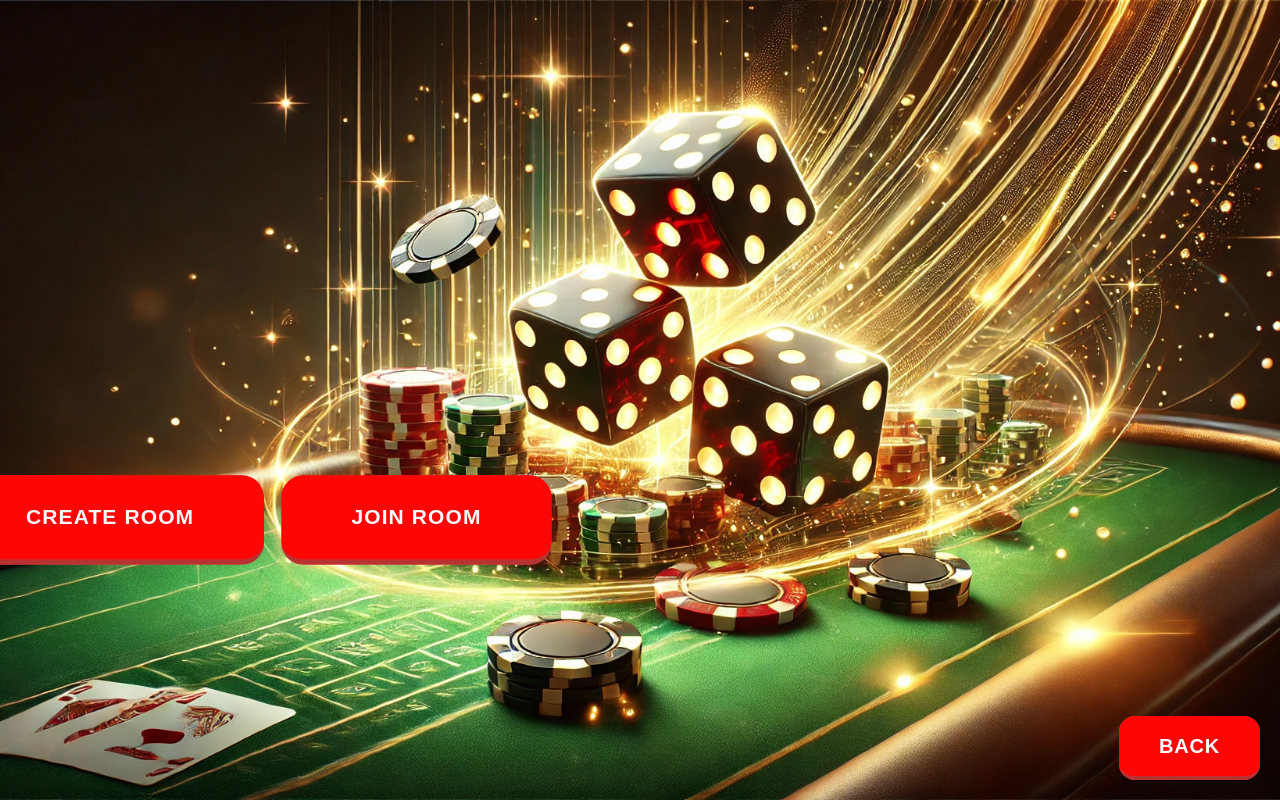
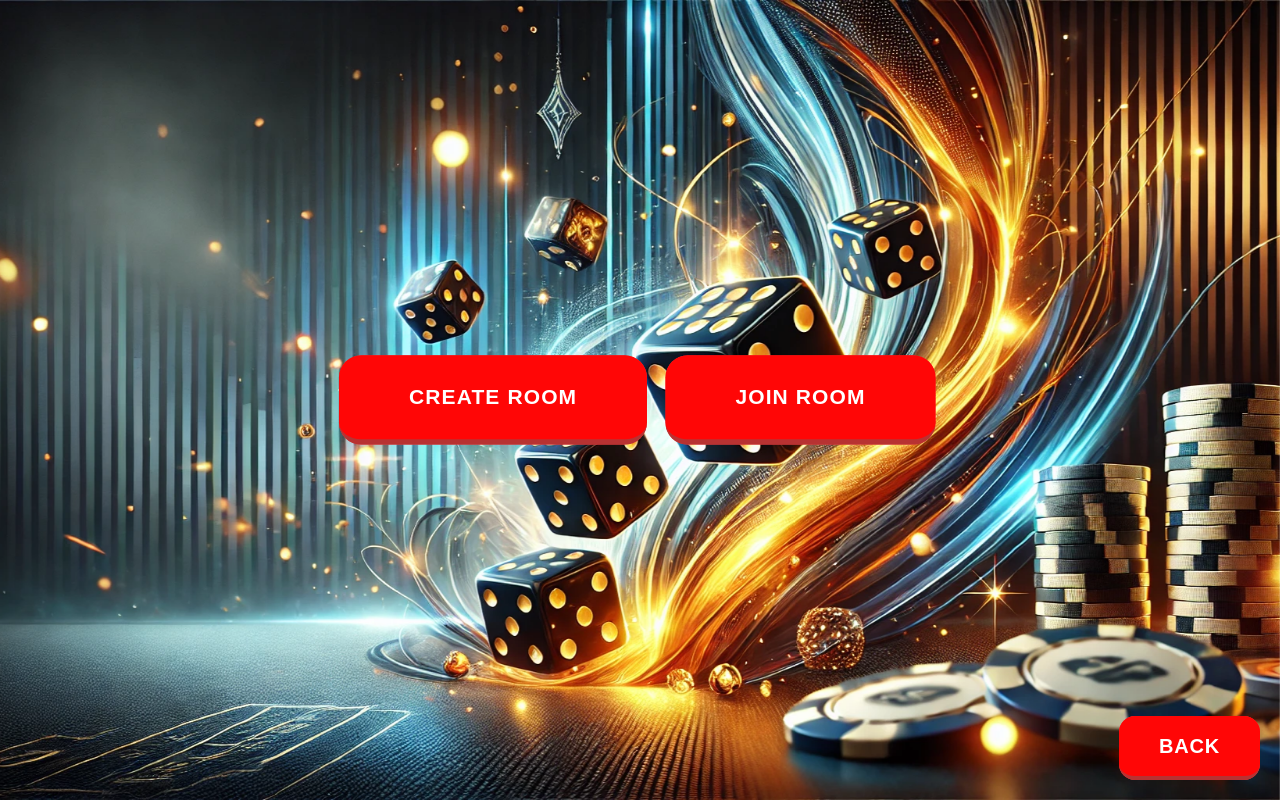
Before and after one commit to dev-sam17/dice-game, a React (Vite) app: page /rooms in a window 1280 px wide. Built offline with nearby package versions, Linux system fonts and the light colour scheme; a web font is replaced by a local one.

Commit message:
added background images to pages

```diff
--- a/src/App.jsx
+++ b/src/App.jsx
@@ -1,6 +1,5 @@
 import React from "react";
-import { Routes, Route, Link } from "react-router";
-import { Layout } from "./routes/layout.component";
+import { Routes, Route } from "react-router";
 import { Start } from "./routes/start/start.component";
 import { Rooms } from "./routes/rooms/rooms.component";
 import { JoinRoom } from "./routes/joinRoom/joinRoom.component";
@@ -10,14 +9,11 @@ import { Game } from "./routes/game/diceGame.component";
 const App = () => {
   return (
     <Routes>
-      <Route path="/" element={<Layout />}>
-        <Route index element={<Start />} />
-
-        <Route path="/joinRoom" element={<JoinRoom />} />
-        <Route path="/createRoom" element={<CreateRoom />} />
-        <Route path="/game" element={<Game />} />
-      </Route>
+      <Route path="/" element={<Start />} />
       <Route path="/rooms" element={<Rooms />} />
+      <Route path="/joinRoom" element={<JoinRoom />} />
+      <Route path="/createRoom" element={<CreateRoom />} />
+      <Route path="/game" element={<Game />} />
     </Routes>
   );
 };
--- a/src/routes/createRoom/createRoom.component.jsx
+++ b/src/routes/createRoom/createRoom.component.jsx
@@ -16,7 +16,7 @@ export const CreateRoom = () => {
   };
 
   return (
-    <>
+    <div className="createRoomBg">
       <div className="bg2">
         <div className="selectRounds">
           <h1>Select Number of Rounds:</h1>
@@ -59,6 +59,6 @@ export const CreateRoom = () => {
       <button className="back-button" onClick={() => navigate(-1)}>
         Back
       </button>
-    </>
+    </div>
   );
 };
--- a/src/routes/createRoom/createRoom.scss
+++ b/src/routes/createRoom/createRoom.scss
@@ -1,7 +1,16 @@
+.createRoomBg {
+  width: 100vw; /* Full viewport width */
+  height: 100vh; /* Full viewport height */
+  background: url("/public/joinRoomBg.webp") no-repeat center center;
+  background-size: cover;
+  display: flex;
+  justify-content: center;
+  align-items: center;
+
   .bg2 {
     background-color: rgba(248, 248, 248, 0.839);
     width: 50%;
-  margin: auto;
+    margin: 20px auto;
     height: 70%;
     border-radius: 20px;
 
@@ -14,7 +23,7 @@
 
     @media screen and (max-width: 992px) {
       // Medium screens (tablets)
-    width: 80%;
+      width: 85%;
       height: 60%;
     }
 
@@ -30,10 +39,19 @@
       width: 90%;
       margin-top: 0;
       height: 75%;
+      transform: scale(0.95);
+    }
+
+    @media screen and (max-width: 376px) {
+      // Extra small screens (phones)
+      width: 90%;
+      margin-top: 0;
+      height: 88%;
+      transform: scale(0.85);
     }
 
     .selectRounds {
-    margin: 100px auto;
+      margin: 50px auto;
       text-align: center;
       display: flex;
       gap: 10px;
@@ -80,11 +98,15 @@
         column-gap: 50px;
         justify-content: center;
 
+        @media screen and (max-width: 992px) {
+          column-gap: 30px;
+        }
+
         @media screen and (max-width: 768px) {
           flex-direction: column;
         }
 
-      @media screen and (max-width: 992px) {
+        @media screen and (max-width: 578px) {
           flex-direction: column;
         }
 
@@ -205,3 +227,4 @@
       }
     }
   }
+}
--- a/src/routes/joinRoom/joinRoom.component.jsx
+++ b/src/routes/joinRoom/joinRoom.component.jsx
@@ -22,7 +22,7 @@ export const JoinRoom = () => {
   }, []);
 
   return (
-    <>
+    <div className="joinRoomBg">
       <div className="bg">
         <div className="enter-roomId">
           <h1>Enter Room Id</h1>
@@ -69,6 +69,6 @@ export const JoinRoom = () => {
       <button className="back-button" onClick={() => navigate(-1)}>
         Back
       </button>
-    </>
+    </div>
   );
 };
--- a/src/routes/joinRoom/joinRoom.scss
+++ b/src/routes/joinRoom/joinRoom.scss
@@ -1,4 +1,11 @@
-
+.joinRoomBg {
+  width: 100vw; /* Full viewport width */
+  height: 100vh; /* Full viewport height */
+  background: url("/public/joinRoomBg.webp") no-repeat center center;
+  background-size: cover;
+  display: flex;
+  justify-content: center;
+  align-items: center;
 
   .bg {
     background-color: rgba(248, 248, 248, 0.839);
@@ -6,12 +13,11 @@
     margin: auto;
     height: 70%;
     border-radius: 20px;
-  z-index: 1;
     // Media queries for responsiveness
     @media screen and (max-width: 1200px) {
       // Large screens
       width: 80%;
-    height: 50%;
+      height: 70%;
     }
 
     @media screen and (max-width: 992px) {
@@ -23,19 +29,24 @@
     @media screen and (max-width: 768px) {
       // Small screens
       width: 90%;
-    margin-top: 0;
       height: 70%;
     }
 
     @media screen and (max-width: 576px) {
       // Extra small screens (phones)
       width: 90%;
-    margin-top: 0;
       height: 75%;
     }
 
+    @media screen and (max-width: 376px) {
+      // xx small screens (phones)
+      width: 90%;
+      margin-top: 0;
+      height: 88%;
+      transform: scale(0.9);
+    }
+
     .enter-roomId {
-    margin: 100px auto;
       text-align: center;
       display: flex;
       gap: 15px;
@@ -186,3 +197,4 @@
       }
     }
   }
+}
--- a/src/routes/layout.component.jsx
+++ /dev/null
@@ -1,17 +0,0 @@
-import React from "react";
-import { Outlet } from "react-router";
-import "./start/start.scss"; // CSS file for styling
-
-export const Layout = () => {
-  return (
-    <>
-      <div className="background-video-container">
-        <video autoPlay loop muted className="background-video">
-          <source src="/public/video.mp4" type="video/mp4" />
-          Your browser does not support the video tag.
-        </video>
-        <Outlet />
-      </div>
-    </>
-  );
-};
--- a/src/routes/rooms/rooms.component.jsx
+++ b/src/routes/rooms/rooms.component.jsx
@@ -14,8 +14,7 @@ export const Rooms = () => {
   };
 
   return (
-    <>
-      <img src="/joinRoomBg.webp" className="roomsBg" alt="" />
+    <div className="roomsBg">
       <div className="rooms">
         <button className="room-button" onClick={handleCreateRoom}>
           Create Room
@@ -27,6 +26,6 @@ export const Rooms = () => {
       <button className="back-button" onClick={() => navigate(-1)}>
         Back
       </button>
-    </>
+    </div>
   );
 };
--- a/src/routes/rooms/rooms.scss
+++ b/src/routes/rooms/rooms.scss
@@ -1,17 +1,17 @@
 .roomsBg {
-  position: absolute; /* Position the image absolutely */
-  top: 0;
-  left: 0;
-  width: 100%; /* Full width */
-  height: 100%; /* Full height */
-  object-fit: cover; /* Ensures the image covers the viewport */
-  z-index: -1;
-}
+  width: 100vw; /* Full viewport width */
+  height: 100vh; /* Full viewport height */
+  background: url("/public/roomsBg.webp") no-repeat center center;
+  background-repeat: no-repeat;
+  background-attachment: fixed;
+  background-size: cover;
 
   .rooms {
-  margin-top: 30vh;
+    width: 100vw; /* Full viewport width */
+    height: 100vh;
     display: flex;
     justify-content: center;
+    align-items: center;
     column-gap: 100px;
     row-gap: 25px;
 
@@ -54,3 +54,4 @@
       }
     }
   }
+}
--- a/src/routes/start/start.component.jsx
+++ b/src/routes/start/start.component.jsx
@@ -9,8 +9,14 @@ export const Start = () => {
   };
 
   return (
-    <button className="action-button" onClick={handleClick}>
-      Play
-    </button>
+    <div className="background-video-container">
+      <video autoPlay loop muted className="background-video">
+        <source src="/public/video.mp4" type="video/mp4" />
+        Your browser does not support the video tag.
+      </video>
+      <button className="action-button" onClick={handleClick}>
+        Play
+      </button>
+    </div>
   );
 };
--- a/src/routes/start/start.scss
+++ b/src/routes/start/start.scss
@@ -28,22 +28,8 @@ body {
   }
 }
 
-// button {
-//   border: none;
-//   border-radius: 5px;
-//   cursor: pointer;
-//   box-shadow: 0 4px 6px rgba(0, 0, 0, 0.1);
-//   background-image: linear-gradient(to top, #30cfd0 0%, #330867 100%);
-//   transition: background-image 0.3s ease;
-
-//   &:hover {
-//     background-color: linear-gradient(to top, #330867 0%, #30cfd0 100%);
-//   }
-// }
-
 button {
   appearance: button;
-  // background-color: #1899D6;
   background-color: #e73f3f;
   border: solid transparent;
   border-radius: 16px;
@@ -52,7 +38,6 @@ button {
   color: #ffffff;
   cursor: pointer;
   display: inline-block;
-  // font-family: din-round, sans-serif;
   font-size: 15px;
   font-weight: 700;
   letter-spacing: 0.8px;
@@ -70,7 +55,6 @@ button {
   -webkit-user-select: none;
   vertical-align: middle;
   white-space: nowrap;
-  // width: 100%;
 
   &:after {
     background-clip: padding-box;
@@ -122,20 +106,20 @@ button {
 
   @media screen and (max-width: 768px) {
     // Small screens
-    bottom: 80px;
+    bottom: 40px;
     transform: scale(0.9);
   }
 
   @media screen and (max-width: 576px) {
     // Extra small screens (phones)
-    bottom: 80px;
-    transform: scale(0.9);
+    bottom: 10px;
+    transform: scale(0.8);
   }
 
   @media screen and (max-width: 1200px) and (orientation: landscape) {
     // Large screens
     transform: scale(0.8);
-    bottom: 60px;
+    bottom: 40px;
   }
 
   @media screen and (max-width: 992px) and (orientation: landscape) {
```
Lines whose indentation alone changed are shown as unchanged.
